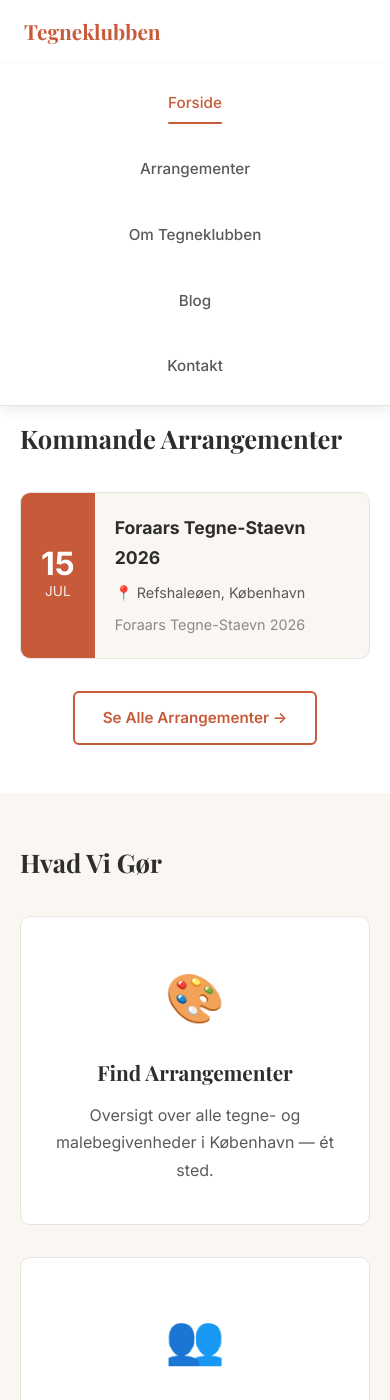
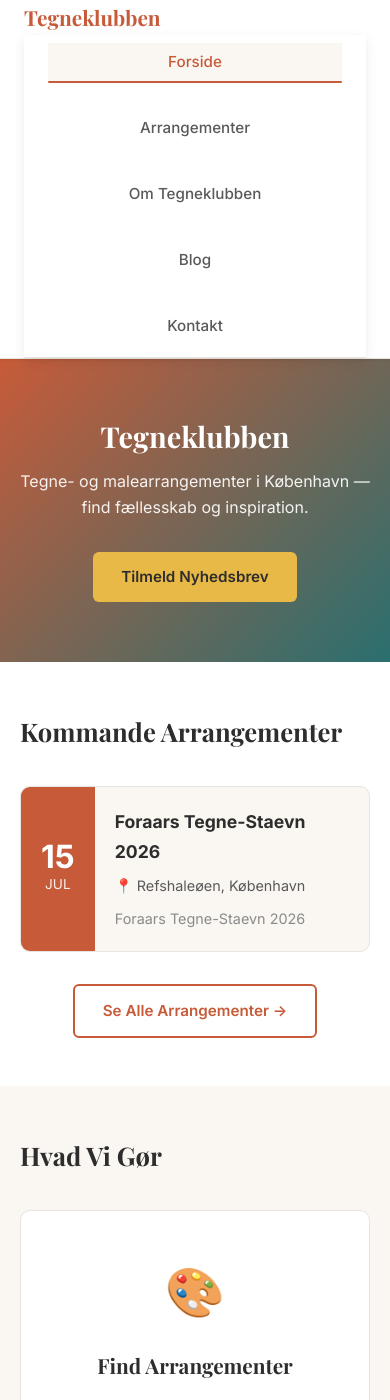
Before and after one commit to nallic/site-tegneklubben.dk, a Jekyll site: the page built from index.markdown, in a window 390 px wide and 1400 px high. Built offline with Jekyll 4.4.1, drawn with Linux system fonts in a browser that asks for light colours.

Commit message:
menu overlapped top of page

```diff
--- a/assets/css/style.scss
+++ b/assets/css/style.scss
@@ -71,6 +71,11 @@ a {
     align-items: center;
     justify-content: space-between;
     height: 64px;
+
+    @media (max-width: 768px) {
+      height: auto;
+      flex-wrap: wrap;
+    }
   }
 
   .nav-brand {
@@ -948,21 +953,43 @@ a {
 
 // --- Responsive ---
 @media (max-width: 768px) {
+  .site-navigation {
+    position: relative;
+  }
+
+  .nav-container {
+    height: auto;
+    flex-wrap: wrap;
+  }
+
   .nav-links {
     display: none;
-    position: absolute;
-    top: 64px;
-    left: 0;
-    right: 0;
+    position: static;
+    width: 100%;
     background: $bg-white;
     flex-direction: column;
-    padding: 20px 24px;
-    gap: 16px;
+    padding: 8px 24px 12px;
+    gap: 0;
     border-bottom: 1px solid $border-light;
     box-shadow: 0 4px 12px $shadow;
 
     &.nav-open {
       display: flex;
+      width: 100%;
+    }
+
+    a {
+      padding: 12px 0;
+      font-size: 1rem;
+      color: $text-medium;
+      text-align: center;
+      width: 100%;
+
+      &:hover,
+      &.nav-active {
+        background: $bg-warm;
+        color: $primary;
+      }
     }
   }
 
```
Also changed, not shown: _includes/navigation.html (+23 -4 lines).
